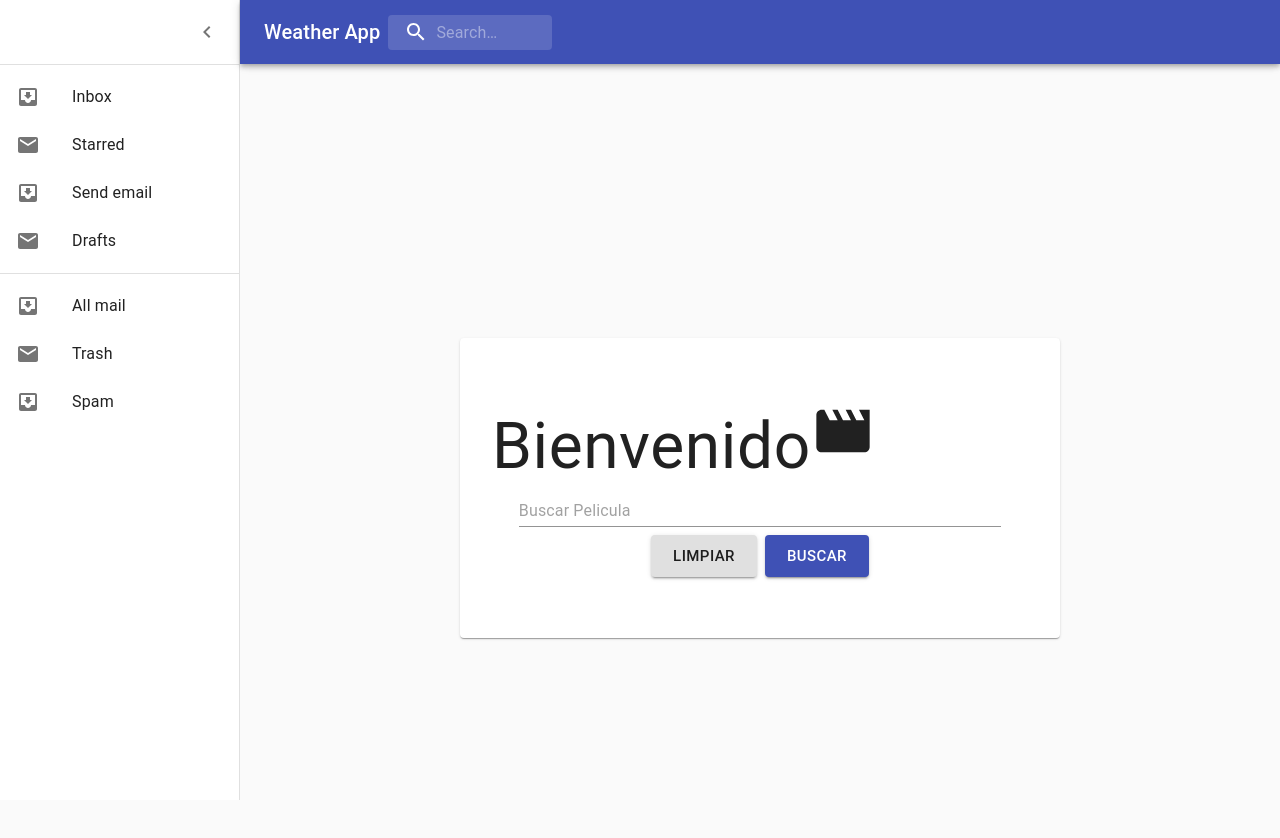
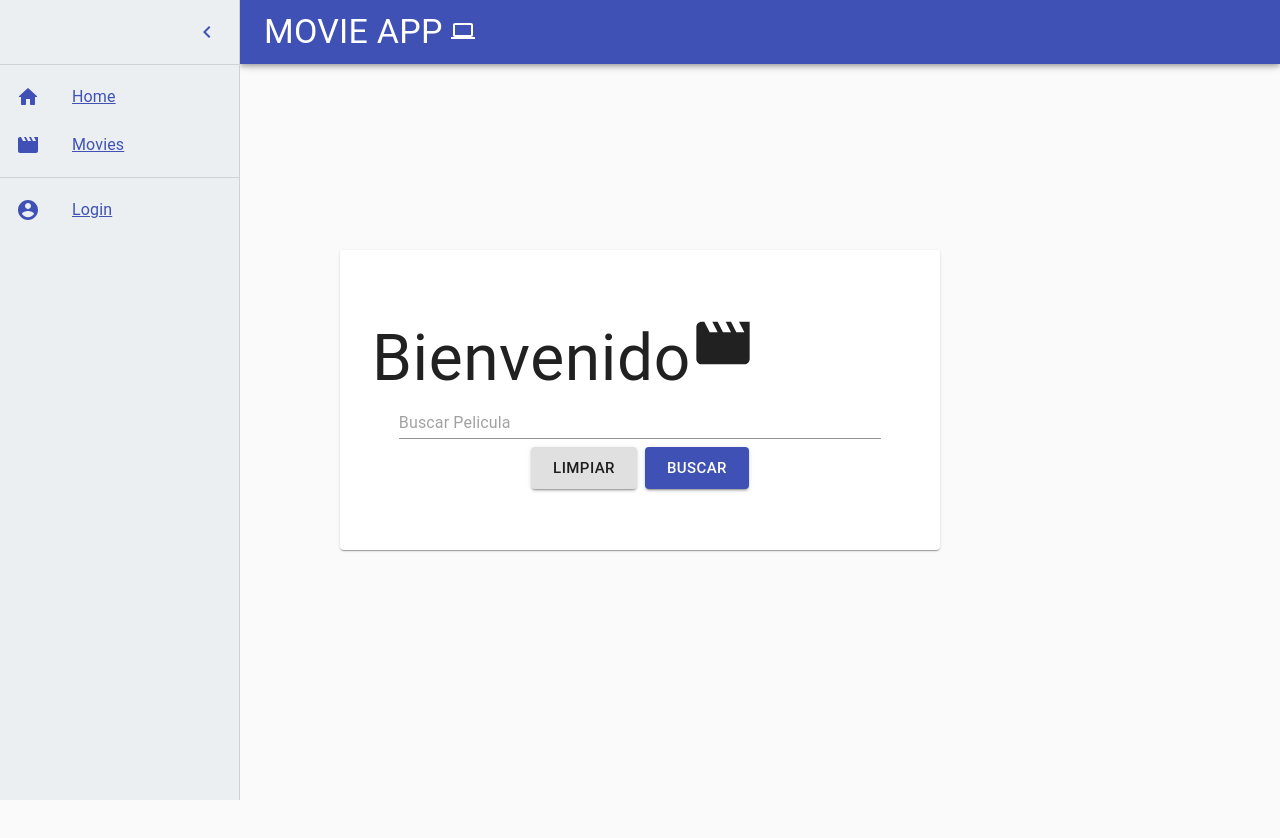
Before and after one commit to lopezignacio0091/MoviesReact-Redux, a React (Create React App) app: page /#/ in a window 1280 px wide. Both pictures are taken after a click on the button "open drawer". Shown: the top 838 px of the page. After the commit the page ends 800 px from the top, so only its background shows below. Built offline with nearby package versions, Linux system fonts and the light colour scheme.

Commit message:
git hub pages agregado

```diff
--- a/package.json
+++ b/package.json
@@ -2,6 +2,7 @@
   "name": "my-app",
   "version": "0.1.0",
   "private": true,
+   "homepage": "http://lopezignacio0091.github.io/MoviesReact-Redux",
   "dependencies": {
     "@material-ui/core": "^4.11.3",
     "@material-ui/icons": "^4.11.2",
@@ -9,6 +10,7 @@
     "@testing-library/react": "^9.4.0",
     "@testing-library/user-event": "^7.2.1",
     "axios": "^0.19.2",
+    "gh-pages": "^3.1.0",
     "react": "^16.12.0",
     "react-dom": "^16.12.0",
     "react-redux": "^7.2.2",
--- a/src/App.js
+++ b/src/App.js
@@ -3,31 +3,23 @@ import { Provider } from 'react-redux';
 import store from './store';
 import Home from './components/layout/Home/index';
 import Result from './components/layout/Results/index'
+import PersistentDrawerLeft from './components/sideNav/NavBar';
 import MenuBar from './components/appBar/MenuBar';
 import { makeStyles } from '@material-ui/core/styles';
 import { BrowserRouter as Router, HashRouter, Switch, Route } from 'react-router-dom';
 
 
-const useStyles = makeStyles((theme) => ({
-  root: {
-    flexGrow: 1,
-  },
-  paper: {
-    padding: theme.spacing(2),
-    textAlign: 'center',
-    color: theme.palette.text.secondary,
-  },
-}));
 
 const App = () => {
-  const classes = useStyles();
 
   return (
     <Provider store={store}>
-
        <HashRouter>
-         <MenuBar content={<Home />}/>
-         <Route path='/resultado' component={Result}/>
+       <PersistentDrawerLeft />
+         <Switch>
+              <Route exact={true} path='/' component={Home} />
+              <Route path='/resultado' component={Result}/>
+         </Switch>
        </HashRouter>
 
     </Provider>
--- a/src/components/layout/Results/ResultList.js
+++ b/src/components/layout/Results/ResultList.js
@@ -2,14 +2,16 @@ import React, { Fragment } from 'react';
 import { Container, Typography, Card, Grid, TextField, Button } from '@material-ui/core'
 import PropTypes from 'prop-types';
 import ResultItem from './ResultItem';
+import style from './style.js'
 
 const ResultList = ({ resultsData }) => {
+    const classes = style();
     return (
         <Fragment>
             <Grid container spacing={2}>
             {
                 resultsData.length > 0 && resultsData.map((item, index) => (
-                        <Grid xs={4} spacing={2}>
+                        <Grid xs={4} spacing={2} classes={classes.cardDay}>
                             <ResultItem resultData={item} key={index} />
                         </Grid>
                 ))
--- a/src/components/layout/Results/index.js
+++ b/src/components/layout/Results/index.js
@@ -3,12 +3,18 @@ import {connect} from 'react-redux'
 import {Container} from '@material-ui/core'
 import ResultList from './ResultList'
 import Progress from '../../pages/Loading'
+import Error from '../../pages/NotFound'
 
-const Movie=({searchReducer: {resultsMovies,loading}})=>{
+const Result=({searchReducer: {resultsMovies,loading}})=>{
 
     if(loading){
         return (
             <Progress/>
+        )
+    }
+    if(resultsMovies.length ==0){
+        return (
+            <Error/>
         )
     }
     return (
@@ -22,4 +28,5 @@ const mapStateProps = state => ({
     searchReducer: state.searchReducer
 })
 
-export default connect(mapStateProps,)(Movie);
+
+export default connect(mapStateProps,{})(Result);
--- a/src/components/layout/Results/style.js
+++ b/src/components/layout/Results/style.js
@@ -48,6 +48,7 @@ cardDay:{
     width:400,
     height:550,
     padding:'2rem',
+    marginTop:'4rem',
     ...centeredStyleObj
 },
 containerCards:{
--- a/src/components/pages/NotFound.js
+++ b/src/components/pages/NotFound.js
@@ -3,7 +3,7 @@ import React from 'react'
 const NotFound = () => {
     return (
         <div>
-            Not found Sorry
+           <h1>Not found Sorry..</h1>
         </div>
     )
 }
--- /dev/null
+++ b/src/components/sideNav/NavBar.js
@@ -0,0 +1,182 @@
+import * as React from 'react';
+import clsx from 'clsx';
+import { makeStyles, useTheme } from '@material-ui/core/styles';
+import Drawer from '@material-ui/core/Drawer';
+import CssBaseline from '@material-ui/core/CssBaseline';
+import AppBar from '@material-ui/core/AppBar';
+import Toolbar from '@material-ui/core/Toolbar';
+import List from '@material-ui/core/List';
+import Typography from '@material-ui/core/Typography';
+import Divider from '@material-ui/core/Divider';
+import IconButton from '@material-ui/core/IconButton';
+import MenuIcon from '@material-ui/icons/Menu';
+import ChevronLeftIcon from '@material-ui/icons/ChevronLeft';
+import ChevronRightIcon from '@material-ui/icons/ChevronRight';
+import ListItem from '@material-ui/core/ListItem';
+import ListItemIcon from '@material-ui/core/ListItemIcon';
+import ListItemText from '@material-ui/core/ListItemText';
+import HomeRoundedIcon from '@material-ui/icons/HomeRounded';
+import AssignmentIndRoundedIcon from '@material-ui/icons/AssignmentIndRounded';
+import ComputerIcon from '@material-ui/icons/Computer';
+import MovieIcon from '@material-ui/icons/Movie';
+import BuildIcon from '@material-ui/icons/Build';
+import AccountCircle from '@material-ui/icons/AccountCircle';
+import { Link } from 'react-router-dom';
+import blueGrey from '@material-ui/core/colors/blueGrey';
+import indigo from '@material-ui/core/colors/indigo';
+const drawerWidth = 240;
+
+const useStyles = makeStyles((theme) => ({
+    root: {
+      display: 'flex',
+    },
+    margin: {
+      margin: theme.spacing(1),
+    },
+    appBar: {
+      transition: theme.transitions.create(['margin', 'width'], {
+        easing: theme.transitions.easing.sharp,
+        duration: theme.transitions.duration.leavingScreen,
+      }),
+    },
+    appBarShift: {
+      width: `calc(100% - ${drawerWidth}px)`,
+      marginLeft: drawerWidth,
+      transition: theme.transitions.create(['margin', 'width'], {
+        easing: theme.transitions.easing.easeOut,
+        duration: theme.transitions.duration.enteringScreen,
+      }),
+    },
+    menuButton: {
+      marginRight: theme.spacing(2),
+    },
+    hide: {
+      display: 'none',
+    },
+    drawer: {
+      width: drawerWidth,
+      flexShrink: 0,
+    },
+    links:{
+      color:indigo[500]
+    },
+
+    drawerPaper: {
+      width: drawerWidth,
+      backgroundColor:blueGrey[50],
+      color:indigo[500]
+    },
+    drawerHeader: {
+      display: 'flex',
+      alignItems: 'center',
+      padding: theme.spacing(0, 1),
+      // necessary for content to be below app bar
+      ...theme.mixins.toolbar,
+      justifyContent: 'flex-end',
+    },
+    content: {
+      flexGrow: 1,
+      padding: theme.spacing(3),
+      transition: theme.transitions.create('margin', {
+        easing: theme.transitions.easing.sharp,
+        duration: theme.transitions.duration.leavingScreen,
+      }),
+      marginLeft: -drawerWidth,
+    },
+    contentShift: {
+      transition: theme.transitions.create('margin', {
+        easing: theme.transitions.easing.easeOut,
+        duration: theme.transitions.duration.enteringScreen,
+      }),
+      marginLeft: 0,
+    },
+}));
+
+export default function PersistentDrawerLeft() {
+
+  const classes = useStyles();
+  const theme = useTheme();
+  const [open, setOpen] = React.useState(false);
+
+  const handleDrawerOpen = () => {
+    setOpen(true);
+  };
+
+  const handleDrawerClose = () => {
+    setOpen(false);
+  };
+
+
+  return (
+    <div className={classes.root}>
+      <CssBaseline />
+      <AppBar
+        position="fixed"
+
+        className={clsx(classes.appBar, {
+          [classes.appBarShift]: open,
+        })}
+      >
+        <Toolbar>
+          <IconButton
+            aria-label="open drawer"
+            onClick={handleDrawerOpen}
+            edge="start"
+            className={clsx(classes.menuButton, open && classes.hide)}
+          >
+            <MenuIcon />
+          </IconButton>
+          <Typography variant="h4" noWrap>
+            MOVIE APP <ComputerIcon />{' '}
+          </Typography>
+        </Toolbar>
+
+      </AppBar>
+      <Drawer
+        className={classes.drawer}
+        variant="persistent"
+        anchor="left"
+        open={open}
+        classes={{
+          paper: classes.drawerPaper,
+        }}
+      >
+        <div className={classes.drawerHeader}>
+          <IconButton onClick={handleDrawerClose}>
+            {theme.direction === 'ltr' ? <ChevronLeftIcon className={classes.links}  /> : <ChevronRightIcon  className={classes.links}/>}
+          </IconButton>
+        </div>
+        <Divider />
+        <List>
+          <Link className={classes.links} to='/'>
+            <ListItem button onClick={handleDrawerClose}>
+              <ListItemIcon>
+                <HomeRoundedIcon className={classes.links} />
+              </ListItemIcon>
+              <ListItemText primary='Home' />
+            </ListItem>
+          </Link>
+            <Link  className={classes.links} to='/resultado'>
+              <ListItem button onClick={handleDrawerClose}>
+                <ListItemIcon>
+                  <MovieIcon  className={classes.links}/>
+                </ListItemIcon>
+                <ListItemText primary='Movies' />
+              </ListItem>
+            </Link>
+        </List>
+        <Divider />
+        <List>
+          <Link className={classes.links} to='/Login'>
+            <ListItem button onClick={handleDrawerClose}>
+              <ListItemIcon>
+                <AccountCircle className={classes.links} />
+              </ListItemIcon>
+              <ListItemText primary='Login' />
+            </ListItem>
+          </Link>
+        </List>
+      </Drawer>
+    </div>
+  );
+}
```
Also changed, not shown: src/components/sideNav/style.js (added), 1 other file (tests, documents, lock files or other folders).
